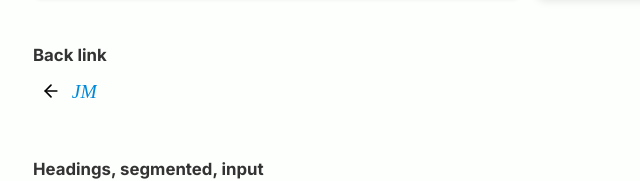
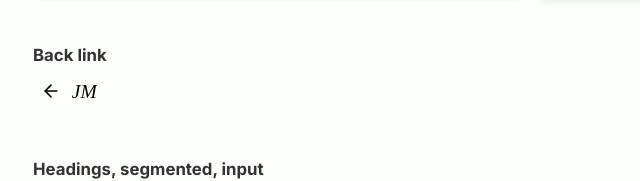
Before and after one commit to johmara/johmara-design-system, a website: page docs/index.html in a window 1280 px wide. Shown: the part 1239-1420 px from the top of the page, 111-751 px from the left. Drawn offline with nearby package versions, Linux system fonts and the light colour scheme; files that its build step writes are made by us from their sources.

Commit message:
Back link mark is black in light mode

```diff
--- a/src/components/_back-link.scss
+++ b/src/components/_back-link.scss
@@ -5,8 +5,8 @@
 //   <svg class="ds-back-link__arrow">...</svg>
 //   <img class="ds-back-link__mark" src="monogram.png" alt="">
 // </a>
-// The mark is expected to be a dark glyph on a transparent background; it is tinted to the
-// primary color in light mode and inverted to white in dark mode (the arrow turns white too).
+// The mark is expected to be a dark glyph on a transparent background; it is shown as-is
+// (black) in light mode and inverted to white in dark mode (the arrow turns white too).
 .ds-back-link {
   display: inline-flex;
   align-items: center;
@@ -45,7 +45,6 @@
   display: block;
   width: auto;
   height: 1.75rem;
-  filter: invert(34%) sepia(98%) saturate(1212%) hue-rotate(178deg) brightness(93%) contrast(102%);
 }
 
 // Dark mode: arrow and mark are pure white.
```
Also changed, not shown: CHANGELOG.md.
